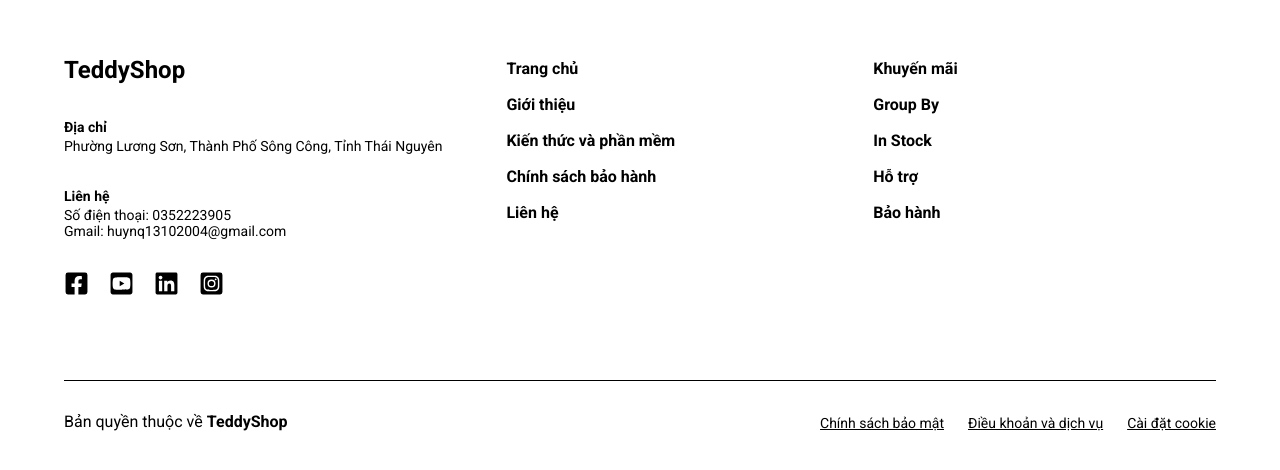
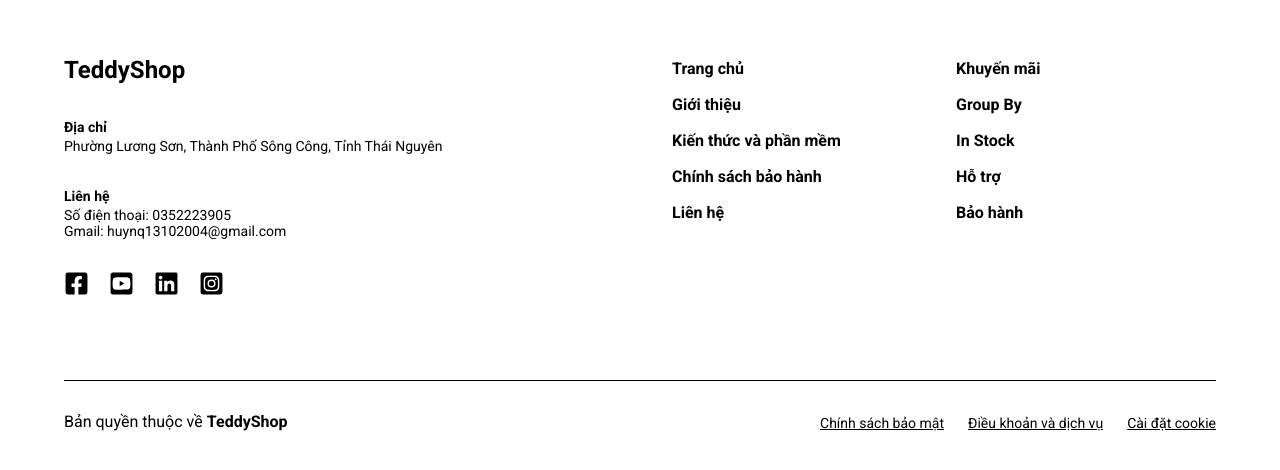
Before and after one commit to nguyehuulong060204/DUAN1, a React (Vite) app in the folder teddy_fe/: page / in a window 1280 px wide. Shown: the part 927-1397 px from the top of the page. Built offline with nearby package versions, Linux system fonts and the light colour scheme.

Commit message:
FE/fix_header/footer

```diff
--- a/teddy_fe/src/layouts/components/Footer/Footer.module.scss
+++ b/teddy_fe/src/layouts/components/Footer/Footer.module.scss
@@ -26,6 +26,7 @@
     flex-direction: column;
     align-items: flex-start;
     gap: 32px;
+    flex: 1;
   }
 
   .footer-logo {
--- a/teddy_fe/src/layouts/components/Header/Header.module.scss
+++ b/teddy_fe/src/layouts/components/Header/Header.module.scss
@@ -97,7 +97,7 @@
     position: absolute;
     height: 60px;
     width: 100%;
-    top: -40px;
+    top: -42px;
     left: 0;
     right: 0;
   }
```
